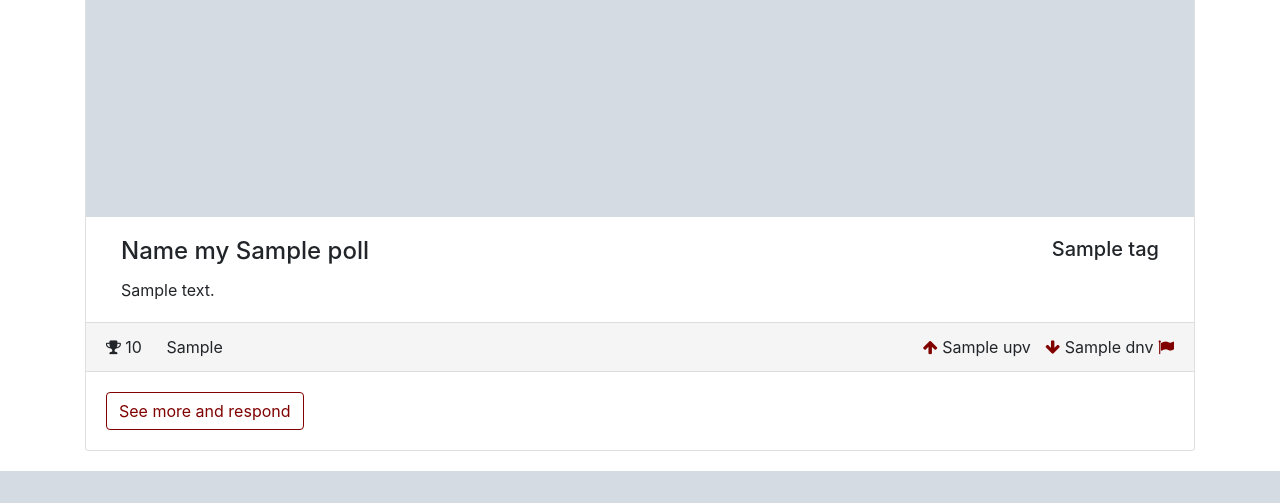
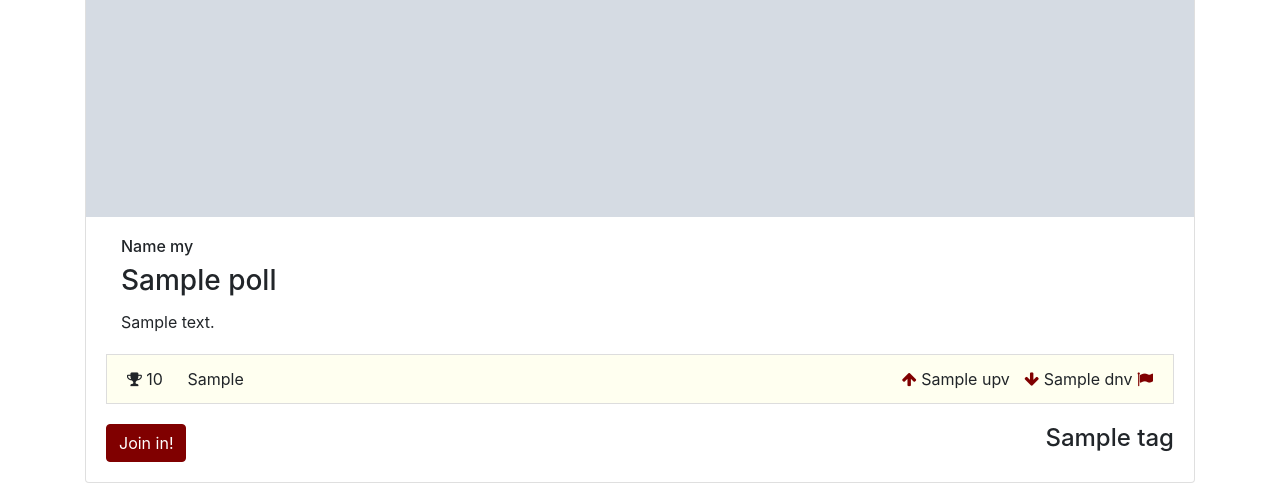
Before and after one commit to Jamie-/nomnom, a Flask app: template nomnom/templates/index.html in a window 1280 px wide. Shown: the part 985-1488 px from the top of the page. Before the commit the page ends 1456 px from the top, so only its background shows below. Run offline with Flask 2, Linux system fonts and the light colour scheme; the template is opened without the code that fills it: most values are stand-ins (such as "Sample title", 1, 10 or a date in 2020); grey boxes marked "Sample" are stand-in pictures; parts of the project's set-up code (start-up, migrations or seed data) failed here and were passed over; some libraries are stand-ins or nearby versions.

Commit message:
improved layout and colours

```diff
--- a/nomnom/static/style.css
+++ b/nomnom/static/style.css
@@ -15,14 +15,16 @@ body > div.container {
 }
 
 .list-group-striped li:nth-child(odd) {
-    background-color: #f5f5f5;
+    background-color: ivory;
 }
 
 #poll-list .list-group-item {
-    border-left: 0;
-    border-right: 0;
+    border-left: 1px solid #dddddd;
+    border-right: 1px solid #dddddd;
     border-top: 1px solid #dddddd;
     border-bottom: 1px solid #dddddd;
+    margin-right: 20px;
+    margin-left: 20px;
 }
 
 /* Brand Colours */
--- a/nomnom/tags.py
+++ b/nomnom/tags.py
@@ -1,10 +1,8 @@
 import googleapiclient.discovery
-
 
 def entities_text(text):
     response = analyze_entities(text)
     return response
-
 
 def analyze_entities(text, encoding='UTF32'):
     try:
--- a/nomnom/templates/index.html
+++ b/nomnom/templates/index.html
@@ -33,8 +33,8 @@
                         {% endif %}
                         <div class="card-body">
                             <div class="container">
-                                <h4 class="card-title float-left">Name my {{ p.title }}</h4>
-                            <h5 class="card-text float-right" id="tag">{{ p.tag }}</h5>
+                                <h6 class="card-text">Name my</h6>
+                                <h3 class="card-title">{{ p.title }}</h3>
                             </div>
                             <div class="container d-flex">
                                 <p class="card-text">{{ p.description }}</p>
@@ -69,14 +69,11 @@
                                     </li>
                                 {% endfor %}
                             </ul>
-                            <div class="card-body">
-                                <a href="/poll/{{ p.get_id() }}" class="btn btn-outline-primary">See more and respond</a>
-                            </div>
-                        {% else %}
-                            <div class="card-body">
-                                <a href="/poll/{{ p.get_id() }}" class="btn btn-outline-primary">Be the first to respond</a>
-                            </div>
                         {% endif %}
+                        <div class="card-body">
+                            <a href="/poll/{{ p.get_id() }}" class="btn btn-primary">Join in!</a>
+                            <h4 class="card-text float-right" id="tag">{{ p.tag }}</h4>
+                        </div>
                     </div>
                 </div>
             {% endfor %}
```
